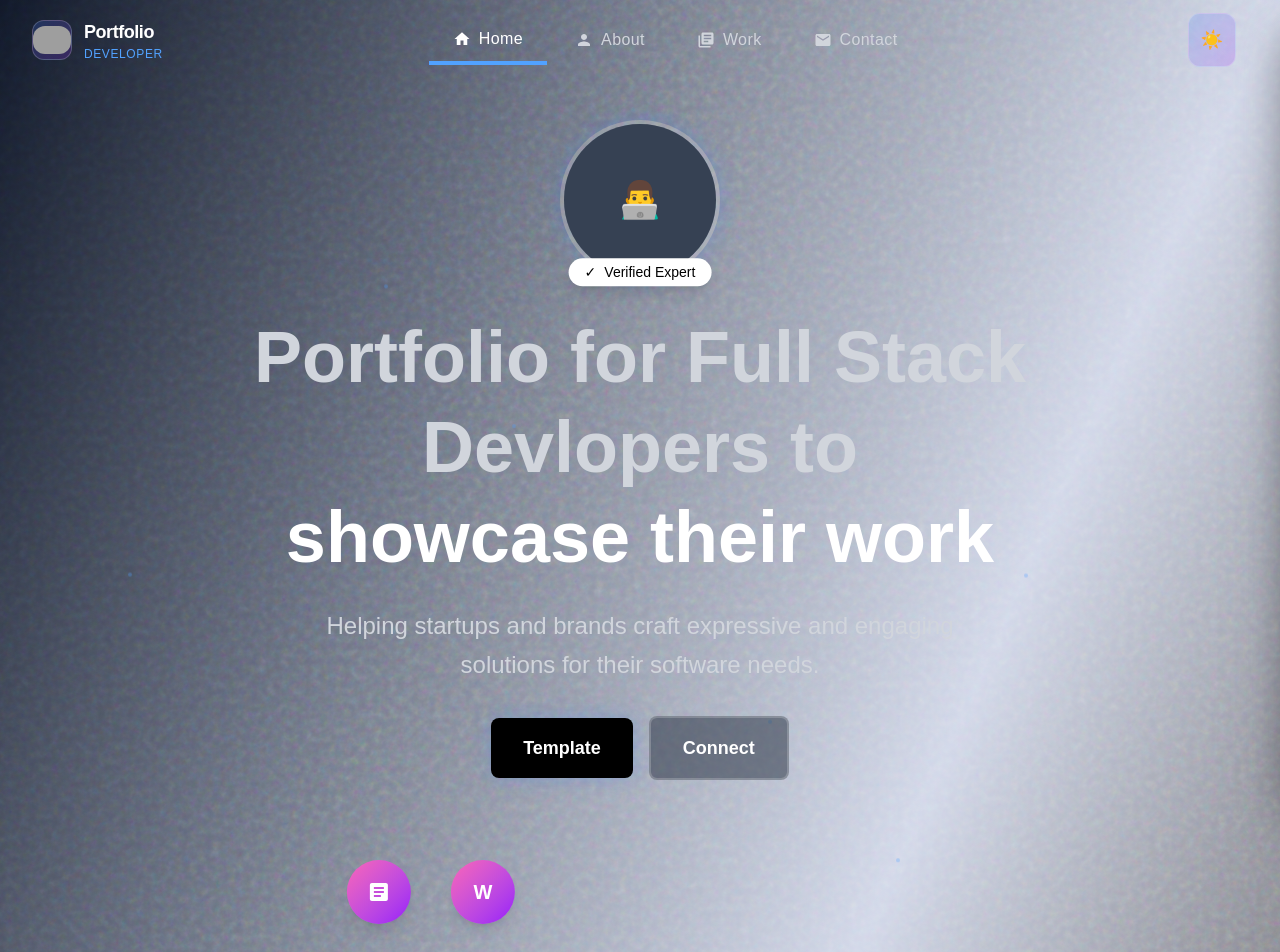
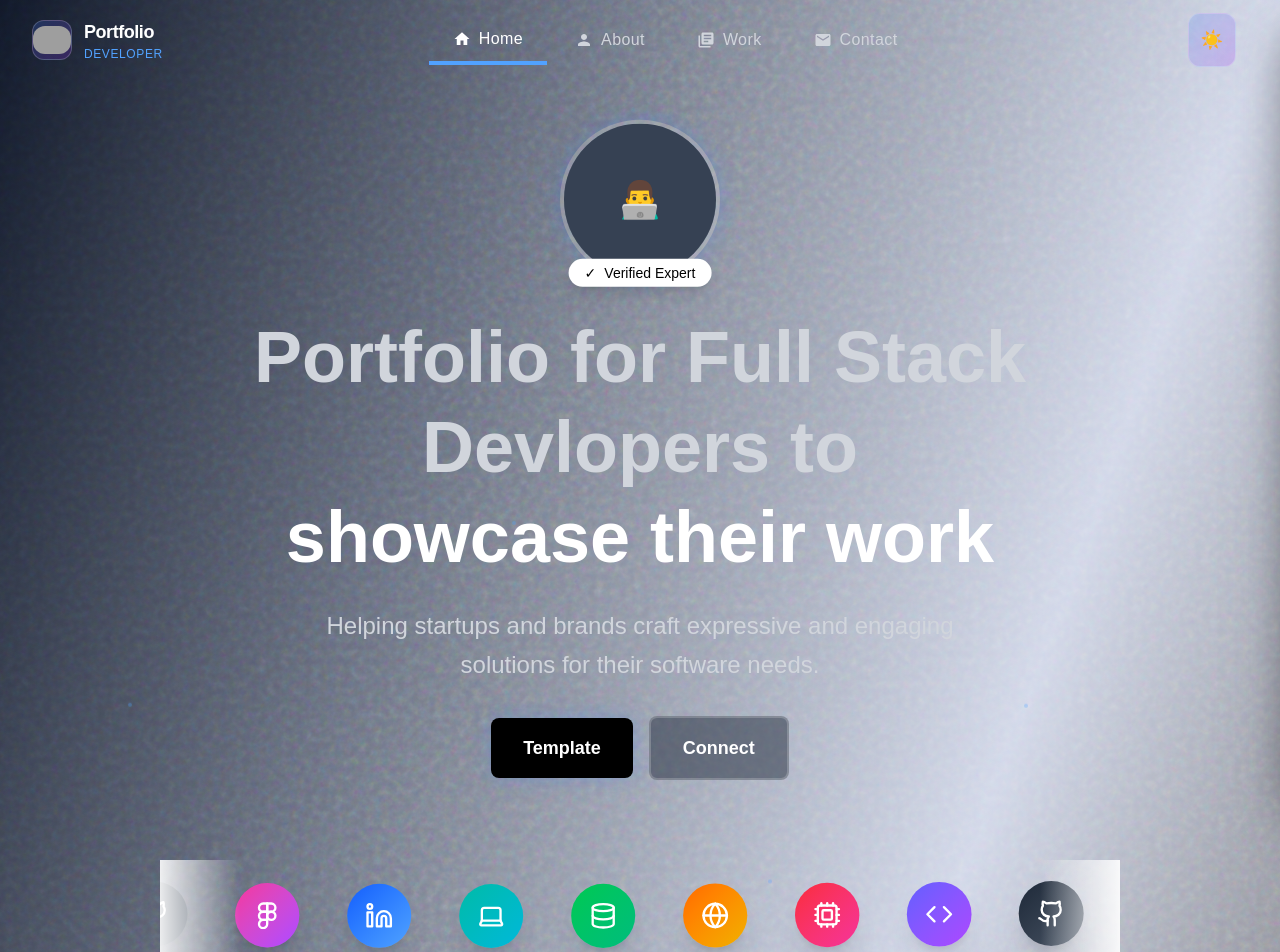
Before and after one commit to abuhurairah-dev/portfolio, a Next.js app: page / in a window 1280 px wide. Shown: the top 952 px of the page. Built offline with nearby package versions, Linux system fonts and the light colour scheme; grey boxes are pictures that could not be loaded.

Commit message:
update(home): add latest work section and update the icons

```diff
--- a/app/page.tsx
+++ b/app/page.tsx
@@ -9,6 +9,8 @@ import PromotionalCard from '../components/PromotionalCard';
 import HireCard from '../components/HireCard';
 import { useTheme } from '../hooks/useTheme';
 import Footer from '@/components/Footer';
+import LatestWork from '@/components/LatestWork';
+import { Code, Github, Figma, Linkedin, Laptop, Database, Globe, Cpu } from "lucide-react";
 
 export default function Home() {
   const { isDarkMode, toggleTheme, isLoaded } = useTheme();
@@ -35,9 +37,14 @@ export default function Home() {
     : 'bg-gradient-to-br from-blue-50 via-white to-blue-100';
 
   const icons = [
-    <HeartIcon key="heart" />,
-    <SquareIcon key="square" />,
-    <span key="w" className="font-bold text-xl">W</span>,
+    { icon: <Code size={28} />, bg: "from-indigo-500 to-purple-500" },
+    { icon: <Github size={28} />, bg: "from-gray-800 to-gray-600" },
+    { icon: <Figma size={28} />, bg: "from-pink-500 to-purple-500" },
+    { icon: <Linkedin size={28} />, bg: "from-blue-600 to-blue-400" },
+    { icon: <Laptop size={28} />, bg: "from-teal-500 to-cyan-500" },
+    { icon: <Database size={28} />, bg: "from-green-500 to-emerald-500" },
+    { icon: <Globe size={28} />, bg: "from-orange-500 to-yellow-500" },
+    { icon: <Cpu size={28} />, bg: "from-red-500 to-pink-500" },
   ];
 
   return (
@@ -120,23 +127,33 @@ export default function Home() {
         </main>
 
         <section className="flex justify-center py-20">
-          <div className="relative w-1/2 h-20 overflow-hidden">
+          <div className="relative w-3/4 h-28 overflow-hidden group">
+            {/* gradient mask for smooth entry/exit */}
+            <div className="absolute left-0 top-0 w-20 h-full bg-gradient-to-r from-white/90 dark:from-gray-900/90 to-transparent z-10" />
+            <div className="absolute right-0 top-0 w-20 h-full bg-gradient-to-l from-white/90 dark:from-gray-900/90 to-transparent z-10" />
+
             <motion.div
-              className="flex gap-10 h-full"
-              animate={{ x: ["0%", "-100%"] }}
+              className="flex gap-12 h-full items-center"
+              animate={{ x: ["0%", "-50%"] }}
               transition={{
                 repeat: Infinity,
-                duration: 10,
+                duration: 20, // slower, smoother
                 ease: "linear",
               }}
             >
-              {[...icons, ...icons].map((icon, i) => (
-                <div
+              {[...icons, ...icons].map((item, i) => (
+                <motion.div
                   key={i}
-                  className="w-16 h-16 flex items-center justify-center rounded-full shadow-lg bg-gradient-to-br from-pink-400 to-purple-600 text-white flex-shrink-0"
+                  className={`w-16 h-16 flex items-center justify-center rounded-full shadow-xl bg-gradient-to-br ${item.bg} text-white flex-shrink-0`}
+                  animate={{ y: [0, -8, 0], scale: [1, 1.05, 1] }}
+                  transition={{
+                    repeat: Infinity,
+                    duration: 5 + i * 0.3, // slower float with stagger
+                    ease: "easeInOut",
+                  }}
                 >
-                  {icon}
-                </div>
+                  {item.icon}
+                </motion.div>
               ))}
             </motion.div>
           </div>
@@ -145,6 +162,10 @@ export default function Home() {
         <main>
           <PromotionalCard />
         </main>
+
+        <div className="max-w-7xl mx-auto pt-50">
+          <LatestWork isDarkMode={isDarkMode} />
+        </div>
 
         <main>
           <HireCard isDarkMode={isDarkMode} />
--- a/app/work/page.tsx
+++ b/app/work/page.tsx
@@ -5,7 +5,7 @@ import NavBar from '../../components/NavBar';
 import { NoiseOverlay, FloatingParticles } from '../../components/Particles';
 import { useTheme } from '../../hooks/useTheme';
 import LatestWork from '@/components/LatestWork';
-import { projects } from '@/data/projects'; // 👈 import from shared data file
+import { projects } from '@/data/projects';
 
 export default function Work() {
   const { isDarkMode, toggleTheme, isLoaded } = useTheme();
```
